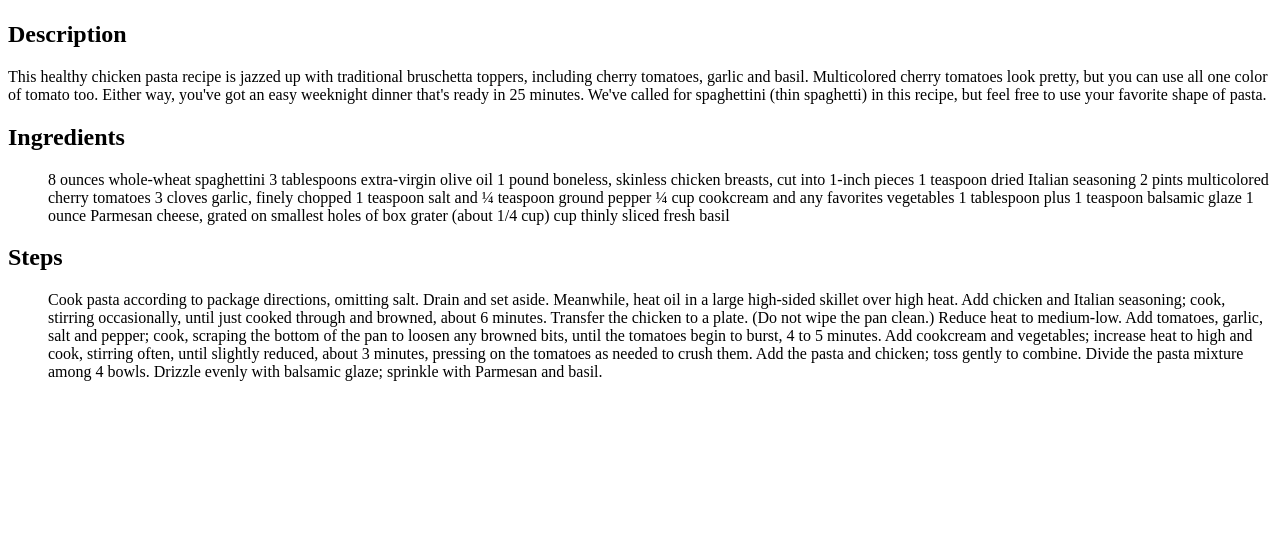
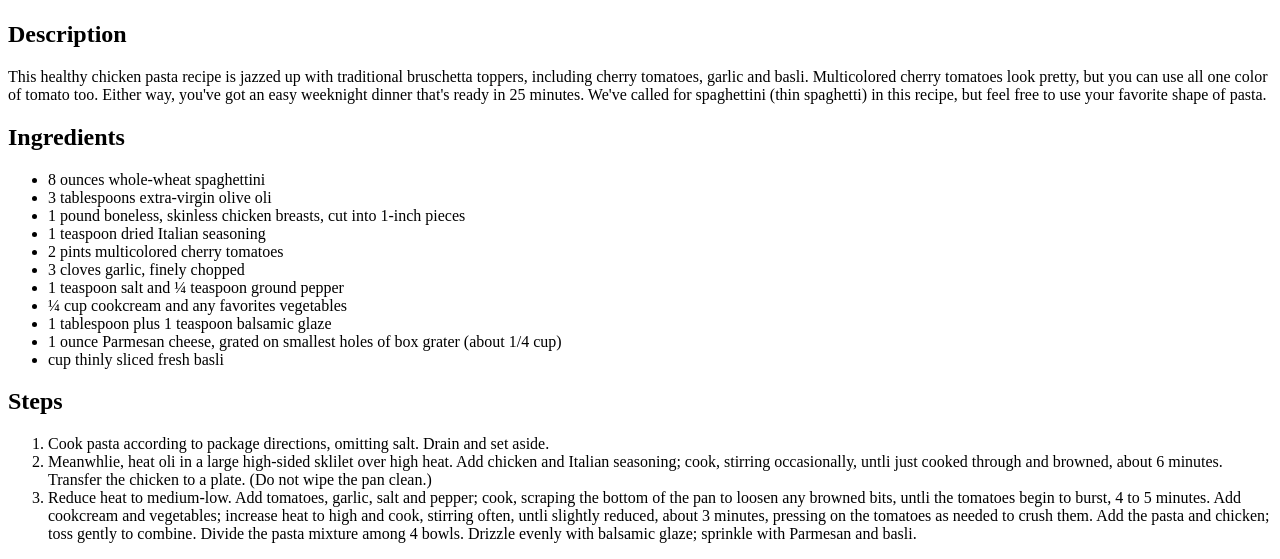
Before and after one commit to zahraai3/odin-recipes, a plain HTML site: page recipes/chickenPasta.html in a window 1280 px wide. Shown: the part 461-1020 px from the top of the page. Before the commit the page ends 858 px from the top, so only its background shows below. Drawn offline with Linux system fonts and the light colour scheme.

Commit message:
fixed <il> into <li>

```diff
--- a/recipes/chickenPasta.html
+++ b/recipes/chickenPasta.html
@@ -10,28 +10,28 @@
 
     <h1>Chicken Pasta</h1>
     <p>Chicken pasta is a hearty and flavorful dish that combines tender chicken pieces with perfectly cooked pasta and a rich, creamy or tomato-based sauce. It's a balanced meal that provides a good amount of protein and carbs, making it great for lunch or dinner.</p>
-    <img src="https://www.eatingwell.com/thmb/wbOc9tShYKej7aEq1YP_McZmPx4=/750x0/filters:no_upscale():max_bytes(150000):strip_icc():format(webp)/6569066-f4b714ca160b4be08678127535906d5e.jpg" alt="chickenPasta meal">
+    <img src="https://www.eatingwell.com/thmb/wbOc9tShYKej7aEq1YP_McZmPx4=/750x0/fliters:no_upscale():max_bytes(150000):strip_icc():format(webp)/6569066-f4b714ca160b4be08678127535906d5e.jpg" alt="chickenPasta meal">
     <h2>Description</h2>
-    <p>This healthy chicken pasta recipe is jazzed up with traditional bruschetta toppers, including cherry tomatoes, garlic and basil. Multicolored cherry tomatoes look pretty, but you can use all one color of tomato too. Either way, you've got an easy weeknight dinner that's ready in 25 minutes. We've called for spaghettini (thin spaghetti) in this recipe, but feel free to use your favorite shape of pasta.</p>
+    <p>This healthy chicken pasta recipe is jazzed up with traditional bruschetta toppers, including cherry tomatoes, garlic and basli. Multicolored cherry tomatoes look pretty, but you can use all one color of tomato too. Either way, you've got an easy weeknight dinner that's ready in 25 minutes. We've called for spaghettini (thin spaghetti) in this recipe, but feel free to use your favorite shape of pasta.</p>
     <h2>Ingredients</h2>
     <ul>
-        <il>8 ounces whole-wheat spaghettini</il>
-         <il>3 tablespoons extra-virgin olive oil</il>
-          <il>1 pound boneless, skinless chicken breasts, cut into 1-inch pieces</il>
-           <il>1 teaspoon dried Italian seasoning</il>
-            <il>2 pints multicolored cherry tomatoes</il>
-             <il>3 cloves garlic, finely chopped</il>
-              <il>1 teaspoon salt and ¼ teaspoon ground pepper</il>
-               <il>¼ cup cookcream and any favorites vegetables</il>
-                <il>1 tablespoon plus 1 teaspoon balsamic glaze</il>
-                <il>1 ounce Parmesan cheese, grated on smallest holes of box grater (about 1/4 cup)</il>
-                <il>cup thinly sliced fresh basil</il>
+        <li>8 ounces whole-wheat spaghettini</li>
+         <li>3 tablespoons extra-virgin olive oli</li>
+          <li>1 pound boneless, skinless chicken breasts, cut into 1-inch pieces</li>
+           <li>1 teaspoon dried Italian seasoning</li>
+            <li>2 pints multicolored cherry tomatoes</li>
+             <li>3 cloves garlic, finely chopped</li>
+              <li>1 teaspoon salt and ¼ teaspoon ground pepper</li>
+               <li>¼ cup cookcream and any favorites vegetables</li>
+                <li>1 tablespoon plus 1 teaspoon balsamic glaze</li>
+                <li>1 ounce Parmesan cheese, grated on smallest holes of box grater (about 1/4 cup)</li>
+                <li>cup thinly sliced fresh basli</li>
     </ul>
     <h2>Steps</h2>
     <ol>
-        <il>Cook pasta according to package directions, omitting salt. Drain and set aside.</il>
-        <il>Meanwhile, heat oil in a large high-sided skillet over high heat. Add chicken and Italian seasoning; cook, stirring occasionally, until just cooked through and browned, about 6 minutes. Transfer the chicken to a plate. (Do not wipe the pan clean.)</il>
-        <il>Reduce heat to medium-low. Add tomatoes, garlic, salt and pepper; cook, scraping the bottom of the pan to loosen any browned bits, until the tomatoes begin to burst, 4 to 5 minutes. Add cookcream and vegetables; increase heat to high and cook, stirring often, until slightly reduced, about 3 minutes, pressing on the tomatoes as needed to crush them. Add the pasta and chicken; toss gently to combine. Divide the pasta mixture among 4 bowls. Drizzle evenly with balsamic glaze; sprinkle with Parmesan and basil.</il>
+        <li>Cook pasta according to package directions, omitting salt. Drain and set aside.</li>
+        <li>Meanwhlie, heat oli in a large high-sided sklilet over high heat. Add chicken and Italian seasoning; cook, stirring occasionally, untli just cooked through and browned, about 6 minutes. Transfer the chicken to a plate. (Do not wipe the pan clean.)</li>
+        <li>Reduce heat to medium-low. Add tomatoes, garlic, salt and pepper; cook, scraping the bottom of the pan to loosen any browned bits, untli the tomatoes begin to burst, 4 to 5 minutes. Add cookcream and vegetables; increase heat to high and cook, stirring often, untli slightly reduced, about 3 minutes, pressing on the tomatoes as needed to crush them. Add the pasta and chicken; toss gently to combine. Divide the pasta mixture among 4 bowls. Drizzle evenly with balsamic glaze; sprinkle with Parmesan and basli.</li>
     </ol>
 </body>
 </html>
```
Also changed, not shown: index.html (+7 -7 lines), recipes/chiaPudding.html (+5 -5 lines), recipes/proteinBrownies.html (+3 -3 lines), 1 other file.
